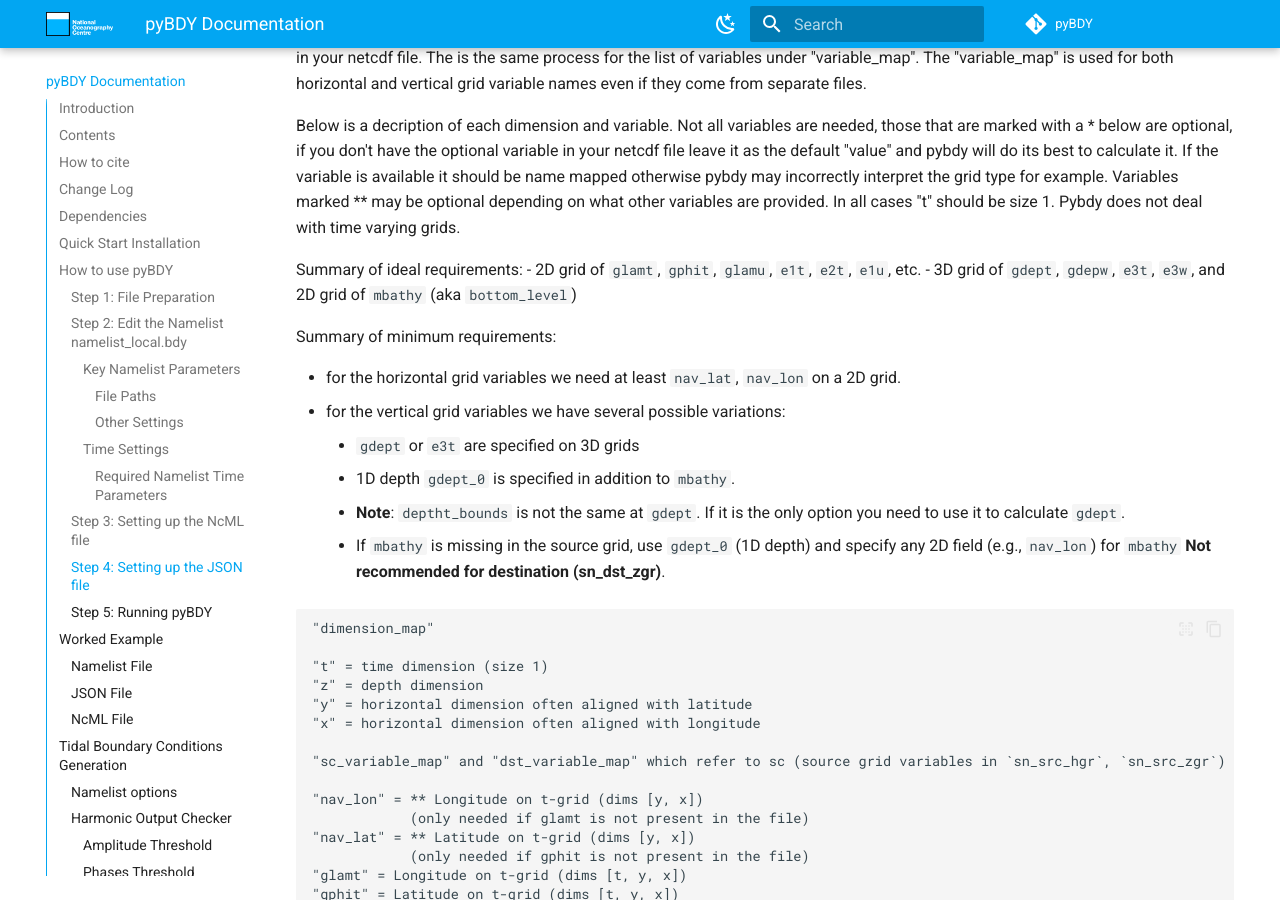
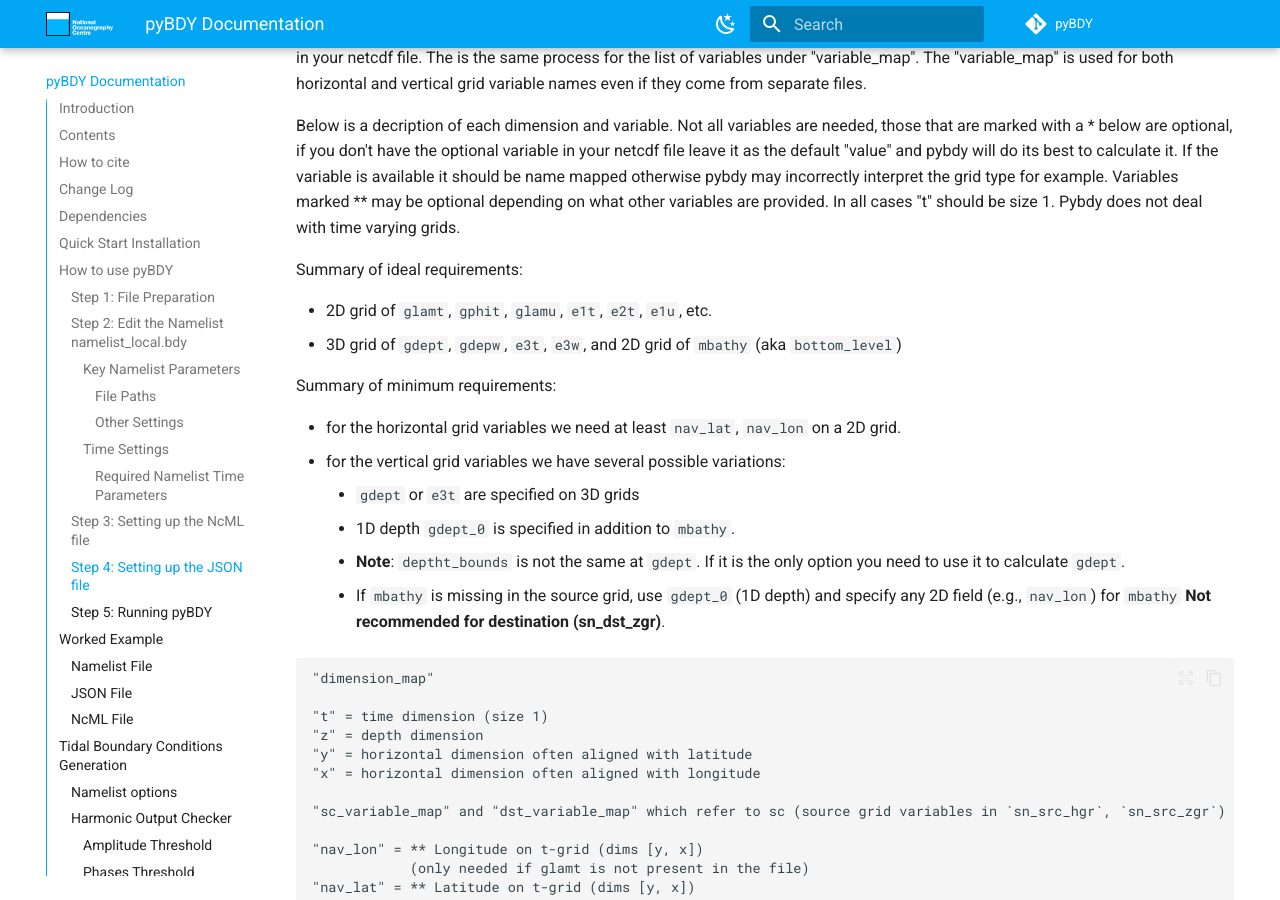
Before and after one commit to NOC-MSM/pyBDY, an MkDocs documentation site: the page built from docs/index.md, in a window 1280 px wide and 900 px high, scrolled down 8530 px. Built offline with MkDocs 1.6.1 and Material for MkDocs 9.7.7, drawn with Linux system fonts in a browser that asks for light colours; emoji names are drawn with the system emoji font; comment, search, counter and statistics services are not loaded.

Commit message:
Formatting

```diff
--- a/docs/index.md
+++ b/docs/index.md
@@ -360,8 +360,9 @@ marked \*\* may be optional depending on what other variables are provided.
 In all cases "t" should be size 1. Pybdy does not deal with time varying grids.
 
 Summary of ideal requirements:
-\- 2D grid of `glamt`, `gphit`, `glamu`, `e1t`, `e2t`, `e1u`, etc.
-\- 3D grid of `gdept`, `gdepw`, `e3t`, `e3w`, and 2D grid of `mbathy` (aka `bottom_level`)
+
+- 2D grid of `glamt`, `gphit`, `glamu`, `e1t`, `e2t`, `e1u`, etc.
+- 3D grid of `gdept`, `gdepw`, `e3t`, `e3w`, and 2D grid of `mbathy` (aka `bottom_level`)
 
 Summary of minimum requirements:
 
```
